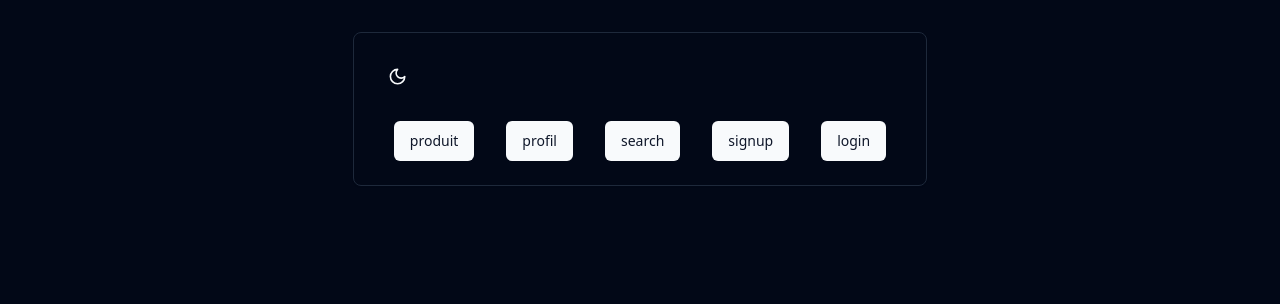
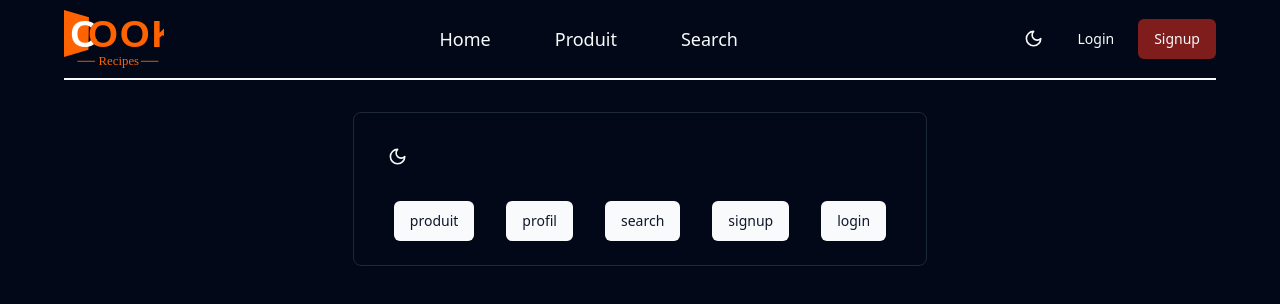
Before and after one commit to drimov/CookRecipes, a React (Vite) app: page / in a window 1280 px wide. Shown: the top 304 px of the page. Built offline with nearby package versions, Linux system fonts and the light colour scheme.

Commit message:
feat: ✨ ajout de la navbar dans le RootLayout de l'application

```diff
--- a/src/pages/RootLayout.tsx
+++ b/src/pages/RootLayout.tsx
@@ -1,8 +1,14 @@
-import { Outlet } from "react-router-dom"
+import { Outlet, useLocation } from "react-router-dom"
+
+import Navbar from "@/components/navbar"
 
 const RootLayout = () => {
+  const { pathname } = useLocation()
+  const pathForbidden = ["/login", "/signup"]
+
   return (
-    <div className="container h-screen bg-inherit px-8 md:px-16 lg:px-24">
+    <div className="container h-screen bg-inherit px-4 md:px-8 lg:px-16">
+      {!pathForbidden.includes(pathname) ? <Navbar /> : null}
       <Outlet />
     </div>
   )
```
